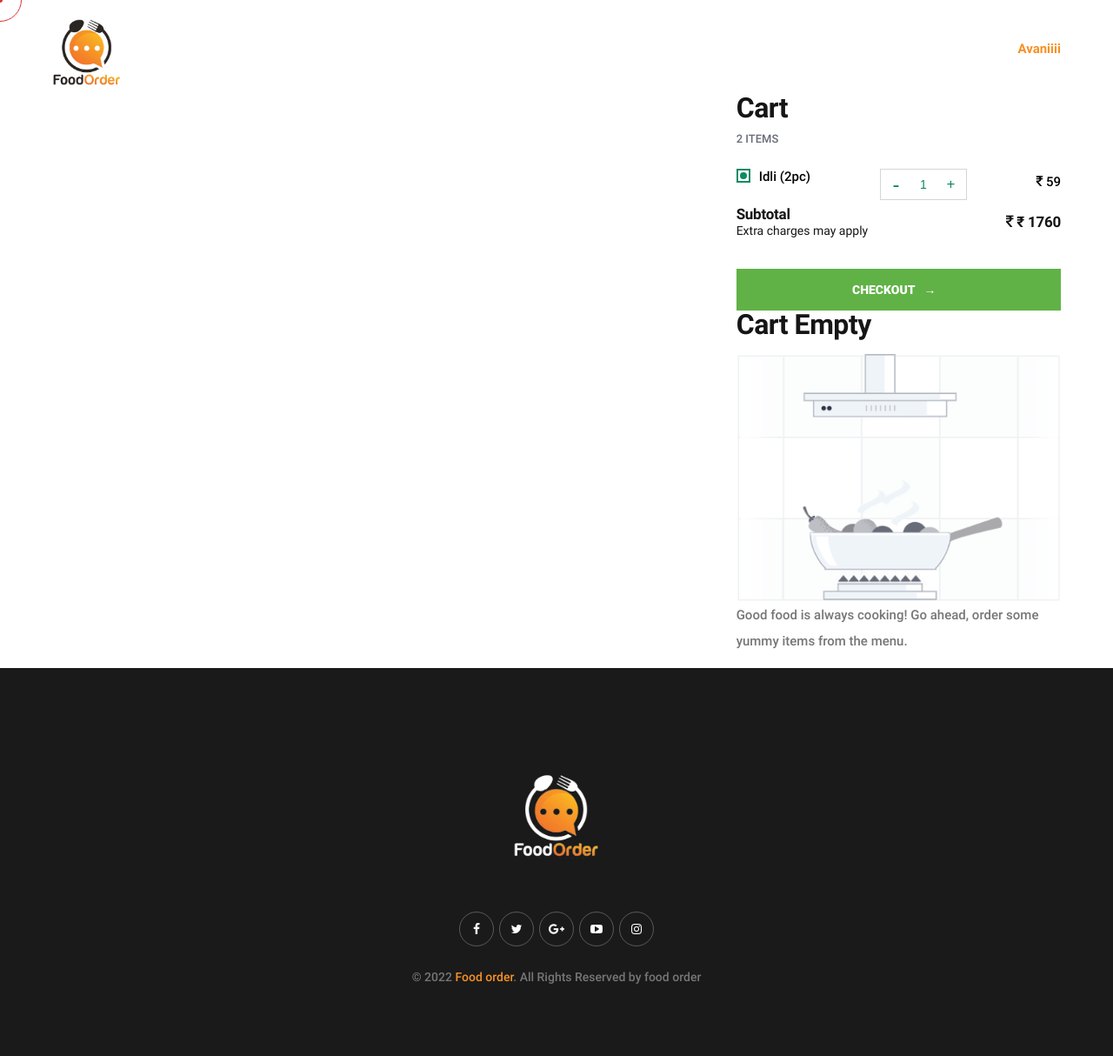
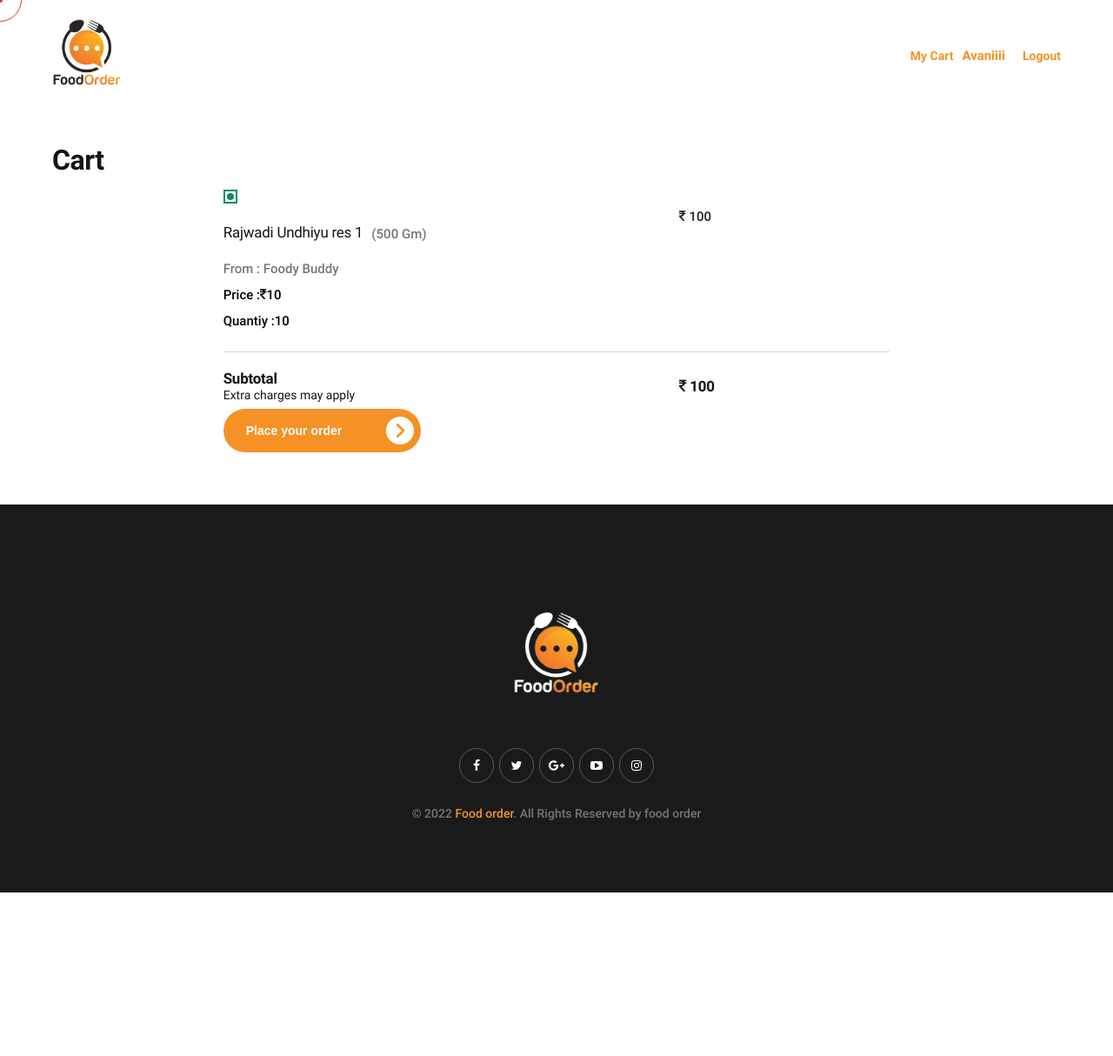
Before and after one commit to IAvaniDave/foodOrder, a PHP site: page /foodOrder/cart.php in a window 1280 px wide. Shown: the whole page at 87% size. After the commit the page ends 1026 px from the top, so only its background shows below. Run offline with PHP 8.4, Linux system fonts and the light colour scheme; a user stored in the database is signed in; data comes from the database, SQL or seed files in the repository; both versions use the stored data as it was after the commit; tables that the repository leaves empty hold one stand-in row (values such as "Sample post"); some libraries are stand-ins or nearby versions.

Commit message:
cart functionality

```diff
--- a/cart.php
+++ b/cart.php
@@ -1,50 +1,50 @@
-<?php include_once('header.php'); ?>
+<?php include_once('header.php');
+    if(!isset($_SESSION['userid'])){
+        header("Location: index.php");
+    }
+?>
 <div class="page_content">
+    <div class="my_cart my-5">
         <div class="container">
-        <div class="row">
+            <div class="cart_block_heading">
+                <h6 class="m-0">Cart</h6>
+            </div>
+            <div class="row justify-content-center">
                 <div class="col-md-8">
                 <?php
                     global $con;
-                $qry = "select s.*,c.id as item from carts s left join items c on s.item_id=c.id where user_id=2";
-                // .$_SESSION['user_id'];
-                // $qry = "select * from carts where user_id=".$_SESSION['user_id']. "(select * from items where)";
+                    $qry = "SELECT *,
+                    items.name as item,
+                    items.quantity as qtgms,
+                    restaurants.name as restaurant
+                    FROM items
+                    LEFT JOIN carts ON items.id = carts.item_id
+                    LEFT JOIN restaurants ON items.restaurant_id = restaurants.id
+                    WHERE carts.user_id=".$_SESSION['userid'];
                     $res = $con->query($qry);
-                // echo "<pre>";print_r($res);exit;
+                    $subtotal = 0;
                     while ($row = mysqli_fetch_array($res)) {
+                        $subtotal += $row['price'] * $row['quantity'];
                 ?>
                     <div class="footer_listing_block">
+                    <?php
+                        if($subtotal > 0){
+                    ?>
+                        <div class="food_block">
+                            <span class="food_type icon_veg"></span>
                             <div class="row">
+                                <div class="col-md-8">
+                                    <div class="food_name mt-3  mb-2 d-flex">
+                                        <h4 class="item-name"><?php echo $row['item']; ?></h4>
+                                        <p class="pl-2 m-0 font-black"> (<?php echo $row['qtgms']; ?> Gm)</p>
+                                    </div>
+                                    <p class="m-0 font-black">From :<a href="detail.php?id=<?php echo $row['restaurant_id']; ?>"> <?php echo $row['restaurant']; ?></a></p>
+                                    <p class="m-0 text-black">Price :<i class="fa fa-inr" aria-hidden="true"></i><?php echo $row['price']; ?></p>
+                                    <p class="m-0 text-black">Quantiy :<?php echo $row['quantity']; ?></p>
+                                </div>
                                 <div class="col-md-4">
-                            <div class="img_block">
-                                <img src="images/restaurant/<?php echo $row["photo"]; ?>" class="w-100">
-                            </div>
-                        </div>
-                        <div class="col-md-8">
-                            <div class="flex_block_content">
-                                <h6 class="text-white"><?php echo $row["name"]; ?></h6>
-                                <div class="center_block my-3">
-                                    <p class="category m-0 text-white">Rajasthani, Punjabi</p>
-                                    <p class="add m-0 text-white"><?php echo $row["city"]; ?></p>
-                                </div>
-                                <div class="row">
-                                    <div class="col-md-3">
-                                        <span class="bg-transparent"><i class="fa fa-star" aria-hidden="true"></i>
-                                            <?php echo $row["rating"]; ?></span>
-                                        <?php if (isset($row["rating_count"]) && !is_null($row["rating_count"])) {?>
-                                        <p class="text-white font-small p-0"><?php echo $row["rating_count"]; ?>+
-                                            Ratings</p>
-                                        <?php } ?>
-                                    </div>
-                                    <div class="col-md-3">
-                                        <span><?php echo $row["delivery_time"]; ?> min</span>
-                                        <p class="text-white font-small">Delivery Time</p>
-                                    </div>
-                                    <div class="col-md-3">
-                                        <span>₹<?php echo $row["minimum_order"]; ?> </span>
-                                        <p class="text-white font-small">cost For Two</p>
-                                    </div>
-                                </div>
-                            </div>
+                                    <p class="mb-0 price"><i class="fa fa-inr" aria-hidden="true"></i>
+                                    <?php echo $row['price'] * $row['quantity']; ?></p>
                                 </div>
                             </div>
                         </div>
@@ -52,53 +52,39 @@
                         }
                     ?>
                     </div>
-            <div class="col-md-4">
-                <div class="cart_block">
-                    <div class="cart_block_heading">
-                        <h6 class="m-0">Cart</h6>
-                        <span class="no_of_item">2 ITEMS</span>
-                    </div>
-                    <ul class="item_detil d-flex p-0">
-                        <li class="d-flex"><span class="food_type icon_veg"></span>
-                            <p class="food_name text-black m-0">Idli (2pc)</p>
-                        </li>
-                        <li>
-                            <div class="quantity d-flex position-relative">
-                                <input type='hidden' value='' class='cart_item_id' />
-                                <input type='button' value='-' class='qtyminus' field='quantity' />
-                                <input type='text' name='quantity' value='1' class='qty' />
-                                <input type='button' value='+' class='qtyplus' field='quantity' />
-                            </div>
-                        </li>
-                        <li>
-                            <p class="mb-0 text-black">
-                                <i class="fa fa-inr" aria-hidden="true"></i>
-                                <span class="food_price">59</span>
-                            </p>
-                        </li>
-                    </ul>
+                <?php
+                    }
+                ?>
+                    <?php
+                        if($subtotal <= 0){
+                    ?>
+                        <p>No items found.</p>
+                    <?php } ?>
+                    <?php
+                        if($subtotal > 0){
+                    ?>
                         <div class="cart_footer">
                             <div class="row">
-                            <div class="col-md-6">
+                                <div class="col-md-8">
                                     <h5 class="mb-0">Subtotal</h5>
                                     <span class="font-small">Extra charges may apply</span>
                                 </div>
-                            <div class="col-md-6">
-                                <h5 class="total-price text-right"><i class="fa fa-inr" aria-hidden="true"></i>
-                                    ₹ 1760</h5>
+                                <div class="col-md-4">
+                                    <h5 class="total-price"><i class="fa fa-inr" aria-hidden="true"></i>
+                                        <?php echo($subtotal); ?></h5>
                                 </div>
                             </div>
+                            <form action="./db/orderplace-db.php" method="post">
+                                <input type="hidden" name="total" value="<?php echo($subtotal); ?>">
+                                <button class="place_order food_btn" type="submit" name="place_order">
+                                    Place your order
+                                    <img src="images/btn_icon.png" class="btn-arrow">
+                                </button>
+                            </form>
                         </div>
-                    <a href="checkout.php" class="btn_checkout"> Checkout <span class="px-2">→</span></a>
-                </div>
-                <div class="cart_empaty">
-                    <div class="cart_block_heading">
-                        <h6 class="m-0">Cart Empty</h6>
-                    </div>
-                    <div class="img_block">
-                        <img src="images/Cart_empty.webp" class="w-100">
-                    </div>
-                    <p>Good food is always cooking! Go ahead, order some yummy items from the menu.</p>
+                    <?php
+                        }
+                    ?>
                 </div>
             </div>
         </div>
--- a/header.php
+++ b/header.php
@@ -50,8 +50,11 @@
                 </div>
                 <?php } else { ?>
                 <div class="col-6">
-                    <div class="btn_group header">
-                        <p class="text_orenge"><strong><?php echo($_SESSION["name"]) ?></strong></p>
+                    <div class="btn_group header flex align-items-center">
+                        <a class="btn_login" href="cart.php">My Cart</a>
+                        <!-- <a class="btn_login" href="order.php">My Orders</a> -->
+                        <p class="text_orenge m-0 pl-2"><strong><?php echo($_SESSION["name"]) ?></strong></p>
+                        <a class="btn_login" href="logout.php">Logout</a>
                     </div>
                 </div>
 
--- a/restaurants.php
+++ b/restaurants.php
@@ -28,7 +28,7 @@
                             <p>North Indian, Chinese, Indian, Street Food, Continental</p>
                         </div>
                         <ul class="list px-0 d-flex">
-                            <li><span class="rating high"><i class="fa fa-star" aria-hidden="true"></i>
+                            <li><span class="rating <?php echo($row["rating"] <= 3.5 ? "law" : "high") ?>"><i class="fa fa-star" aria-hidden="true"></i>
                                     <?php echo $row["rating"]; ?></span>
                             </li>
                             <li class="time text-uppercase"><?php echo $row["delivery_time"]; ?> min</li>
```
Also changed, not shown: db/cart-db.php (+33 -11 lines), db/orderplace-db.php (added, +43 -0 lines), detail.php (+21 -3 lines), logout.php (added, +7 -0 lines), sql/foodorder.sql (added, +219 -0 lines). Lines whose indentation alone changed are shown as unchanged.
